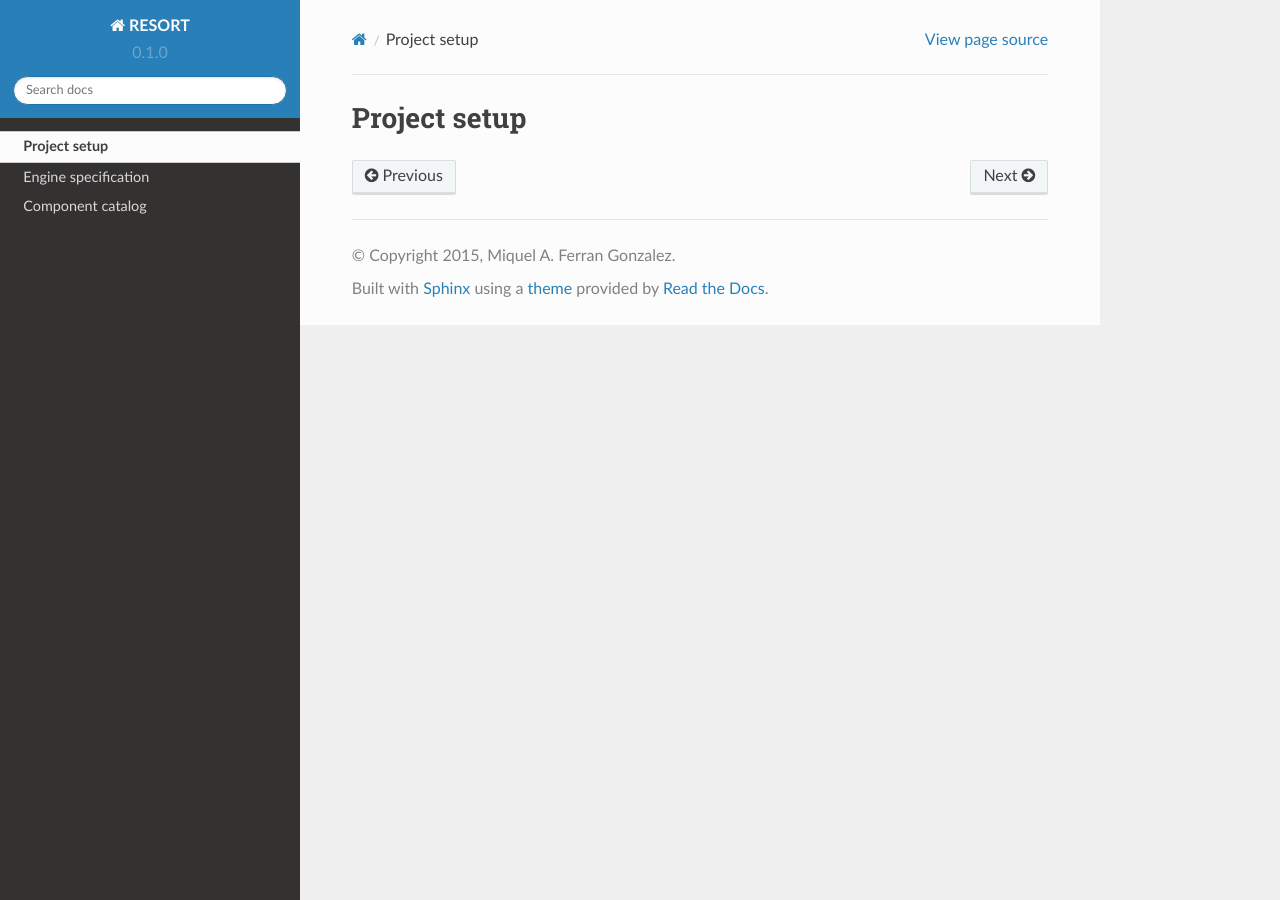
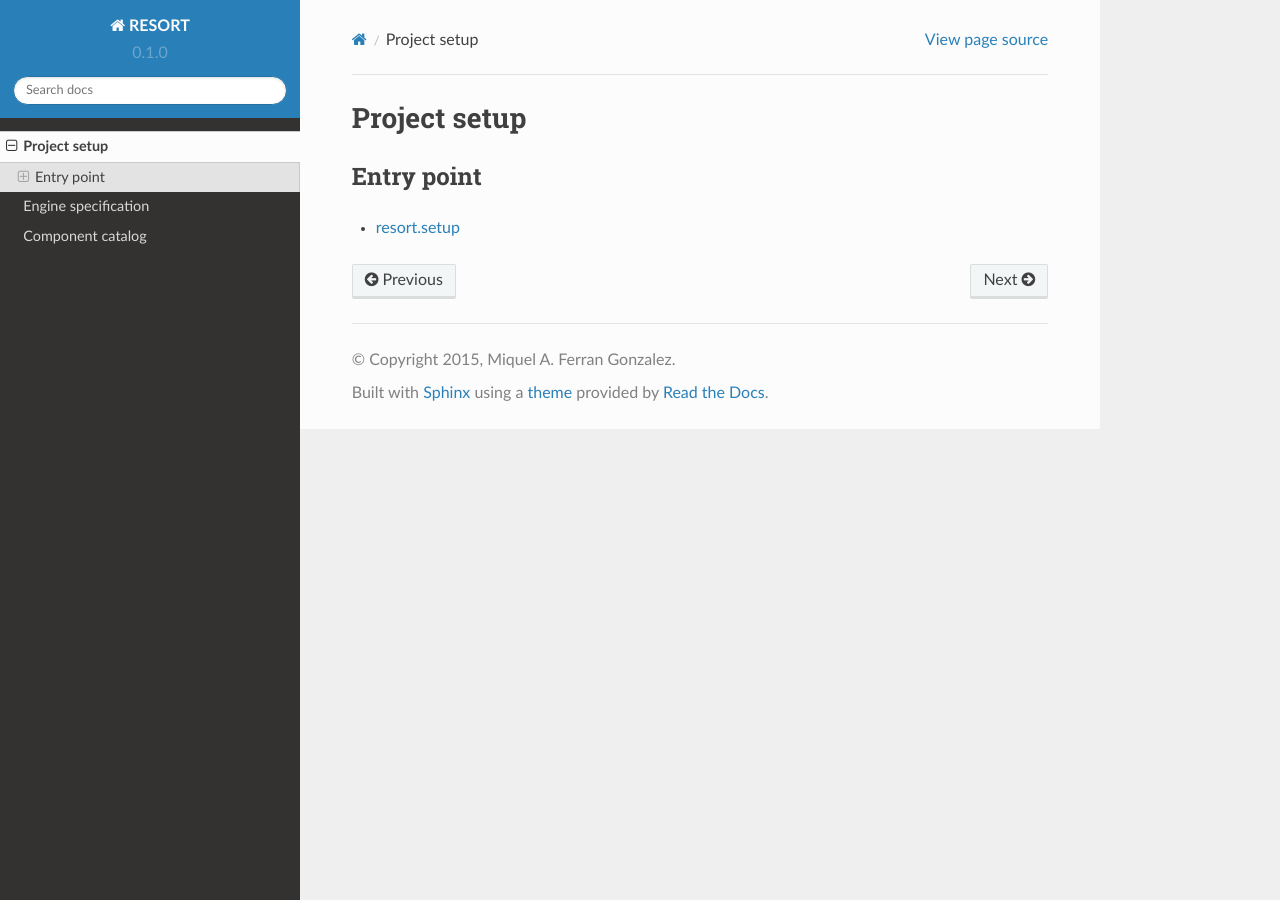
Before and after one commit to miquelo/resort, a Sphinx documentation site: the page built from docs/source/setup.rst, in a window 1280 px wide. Built offline with Sphinx 7.4.7 and the Read the Docs theme 2.0.0, drawn with Linux system fonts in a browser that asks for light colours.

Commit message:
Entry point.

```diff
--- a/docs/source/component.rst
+++ b/docs/source/component.rst
@@ -1,8 +1,9 @@
 Component catalog
 =================
 
-Here there are all components integrated in *resort* catalog. Custom components
-can be developed and used in the same manner.
+Here there are components integrated in *resort* catalog. Custom components can
+be developed and used in the same manner. All of them must implement
+:class:`Component` interface.
 
 .. toctree::
    :maxdepth: 1
--- a/docs/source/setup.rst
+++ b/docs/source/setup.rst
@@ -1,2 +1,10 @@
 Project setup
 =============
+
+Entry point
+-----------
+
+.. toctree::
+   :maxdepth: 1
+
+   setup/entry/main
--- /dev/null
+++ b/docs/source/setup/entry/main.rst
@@ -0,0 +1,4 @@
+resort.setup
+============
+
+.. autofunction:: resort.setup
```
Also changed, not shown: 1 other file.
